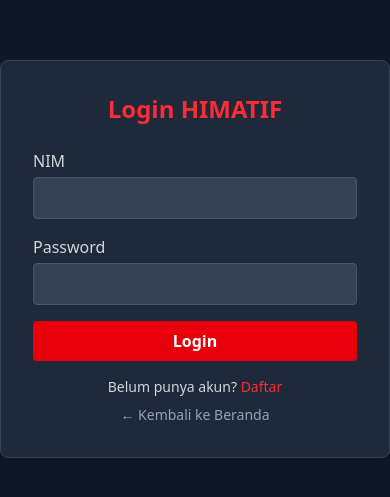
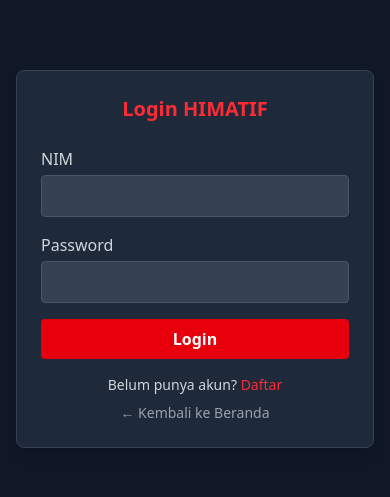
Before and after one commit to svalvva/pendaftaran-frontend, a plain HTML site: page login.html in a window 390 px wide. Shown: the part 163-660 px from the top of the page. Drawn offline with nearby package versions, Linux system fonts and the light colour scheme; some packages are replaced by stand-ins of ours; a script that the page names is missing.

Commit message:
responsive

```diff
--- a/login.html
+++ b/login.html
@@ -13,7 +13,6 @@
                 opacity: 0;
                 transform: scale(0.95);
             }
-
             to {
                 opacity: 1;
                 transform: scale(1);
@@ -26,23 +25,22 @@
     </style>
 </head>
 
-<body class="bg-gray-900 min-h-screen flex items-center justify-center">
-    <div class="bg-gray-800 rounded-lg shadow-lg max-w-md w-full p-8 border border-gray-700">
+<body class="bg-gray-900 min-h-screen flex items-center justify-center p-4">
+    <div class="bg-gray-800 rounded-lg shadow-lg max-w-md w-full p-6 md:p-8 border border-gray-700">
         <div class="mb-6 text-center">
-            <!-- <img src="logo.png" class="h-12 mx-auto mb-2" alt="HIMATIF"> -->
-            <h1 class="font-bold text-2xl text-red-500">Login HIMATIF</h1>
+            <h1 class="font-bold text-xl md:text-2xl text-red-500">Login HIMATIF</h1>
         </div>
         <form id="loginForm" class="space-y-4">
             <div>
                 <label class="block mb-1 font-medium text-gray-300">NIM</label>
                 <input type="text" name="NPM"
-                    class="w-full px-3 py-2 border border-gray-600 bg-gray-700 text-gray-200 rounded focus:outline-none focus:ring-2 focus:ring-red-500 focus:border-red-500"
+                    class="w-full px-3 py-2 border border-gray-600 bg-gray-700 text-gray-200 rounded focus:outline-none focus:ring-2 focus:ring-red-500"
                     required>
             </div>
             <div>
                 <label class="block mb-1 font-medium text-gray-300">Password</label>
                 <input type="password" name="password"
-                    class="w-full px-3 py-2 border border-gray-600 bg-gray-700 text-gray-200 rounded focus:outline-none focus:ring-2 focus:ring-red-500 focus:border-red-500"
+                    class="w-full px-3 py-2 border border-gray-600 bg-gray-700 text-gray-200 rounded focus:outline-none focus:ring-2 focus:ring-red-500"
                     required>
             </div>
             <button type="submit"
```
Also changed, not shown: register.html (+4 -4 lines).
